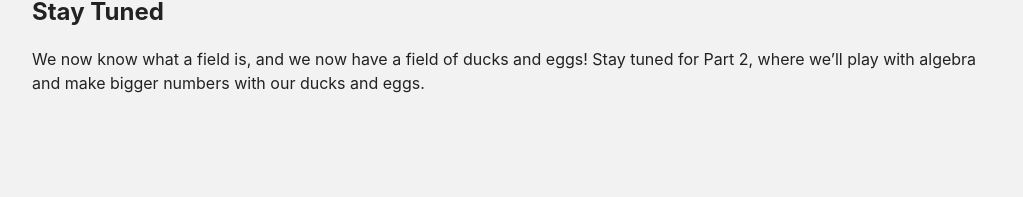
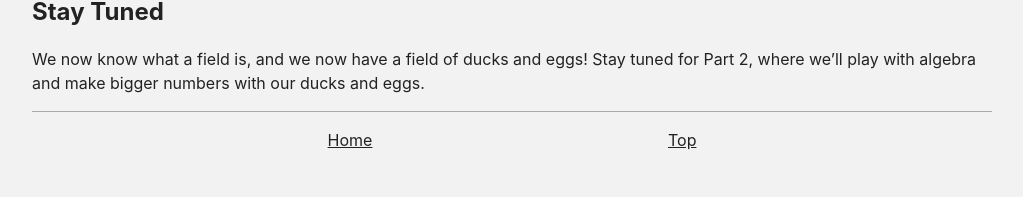
Before and after one commit to joeysteele2001/joeysteele2001.github.io, a Jekyll site: the page built from _posts/2021-06-11-field-of-ducks-1.md, in a window 1280 px wide. Shown: the part 3817-4014 px from the top of the page, without its empty margins (128-1151 px from the left). Built offline with Jekyll 4.4.1, drawn with Linux system fonts in a browser that asks for light colours; nearby versions of some CDN libraries; before the commit the page ends 3960 px from its top, so only the background shows below that.

Commit message:
Add bottom nav for blog posts

```diff
--- a/_layouts/post.html
+++ b/_layouts/post.html
@@ -13,3 +13,9 @@ layout: default
         {{ content }}
     </section>
 </article>
+<footer>
+    <nav>
+        <div><a href="/">Home</a></div>
+        <div><a href="#">Top</a></div>
+    </nav>
+</footer>
--- a/_sass/main.scss
+++ b/_sass/main.scss
@@ -11,6 +11,8 @@ $link-hover-color-dark: #999999;
 $box-border-dark: #555555;
 
 $body-fonts: -apple-system, BlinkMacSystemFont, 'Segoe UI', Roboto, Oxygen, Ubuntu, Cantarell, 'Open Sans', 'Helvetica Neue', sans-serif;
+
+$light-line: 1px solid var(--box-border);
 
 :root {
     --background-color: #{$background-color};
@@ -40,9 +42,24 @@ body {
     max-width: 90%;
 }
 
+$article-width: 60rem;
+
 article.blog-post {
-    max-width: 60rem;
+    max-width: $article-width;
     margin: auto;
+}
+
+footer {
+    max-width: $article-width;
+    margin: auto;
+    border-top: $light-line;
+    padding-top: 1rem;
+
+    > nav {
+        display: flex;
+        flex-wrap: wrap;
+        justify-content: space-evenly;
+    }
 }
 
 h1 {
@@ -72,7 +89,7 @@ a:hover {
 }
 
 details {
-    border: 1px solid var(--box-border);
+    border: $light-line;
     border-radius: 4px;
     padding: 10px;
 
```
